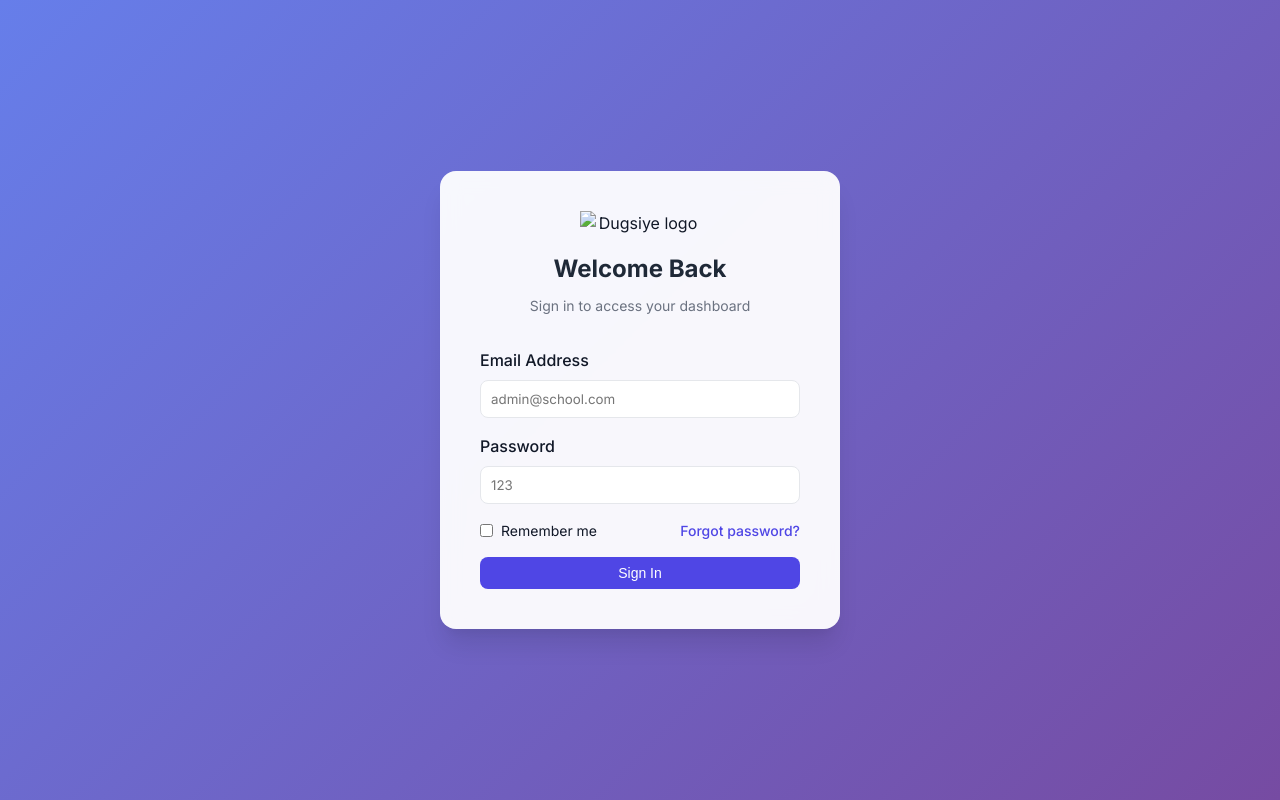
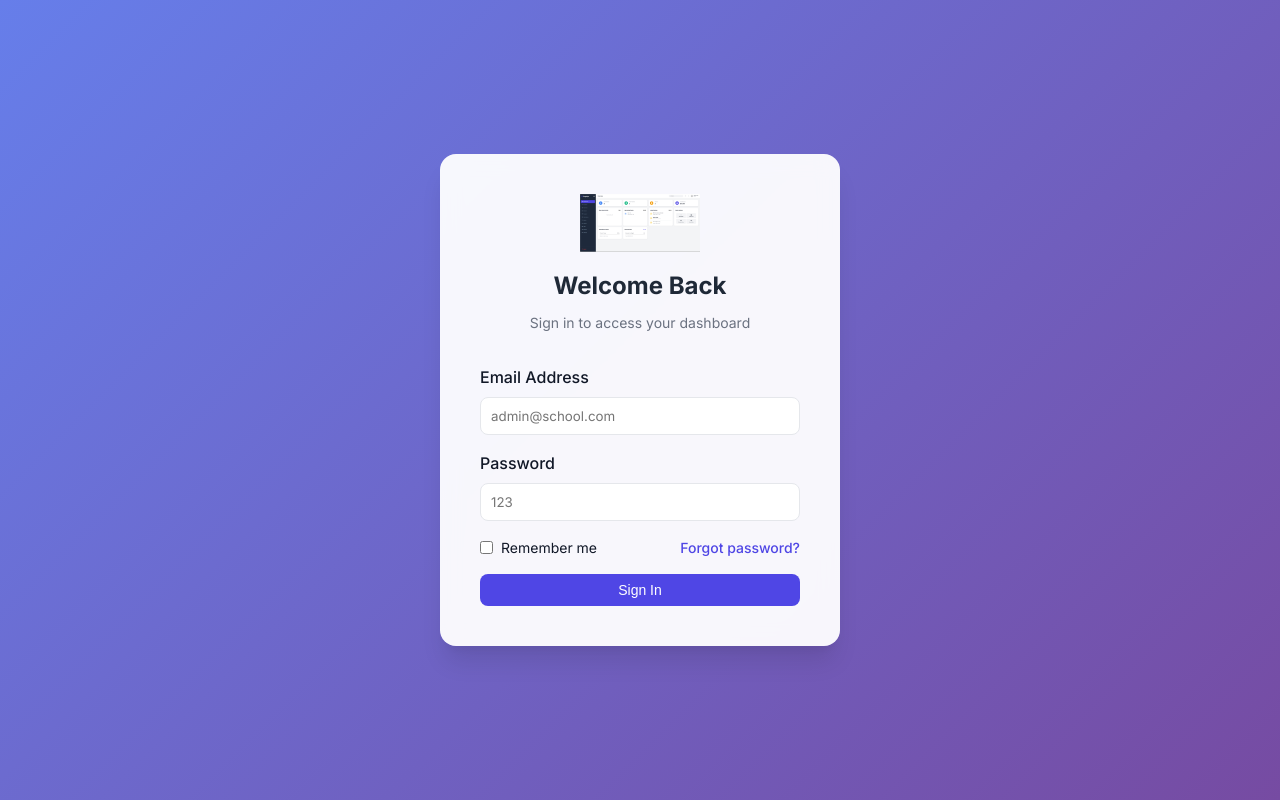
Before and after one commit to zaakir10/Dugsiiye-School, a plain HTML site: page school-management-system/index.html in a window 1280 px wide. Drawn offline with Linux system fonts and the light colour scheme; files whose address does not match are found by name.

Commit message:
log adding

```diff
--- a/school-management-system/index.html
+++ b/school-management-system/index.html
@@ -72,7 +72,7 @@
 
     <div class="login-card fade-in">
         <div class="login-header">
-            <div class="brand-logo"><img src="assets/image.png" alt="Dugsiye logo"></div>
+            <div class="brand-logo"><img src="C:\Users\qalii\OneDrive\Desktop\dugsiiyeJSinal\school-management-system\asssets\image.png" alt="Dugsiye logo"></div>
             <h1>Welcome Back</h1>
             <p>Sign in to access your dashboard</p>
         </div>
```
